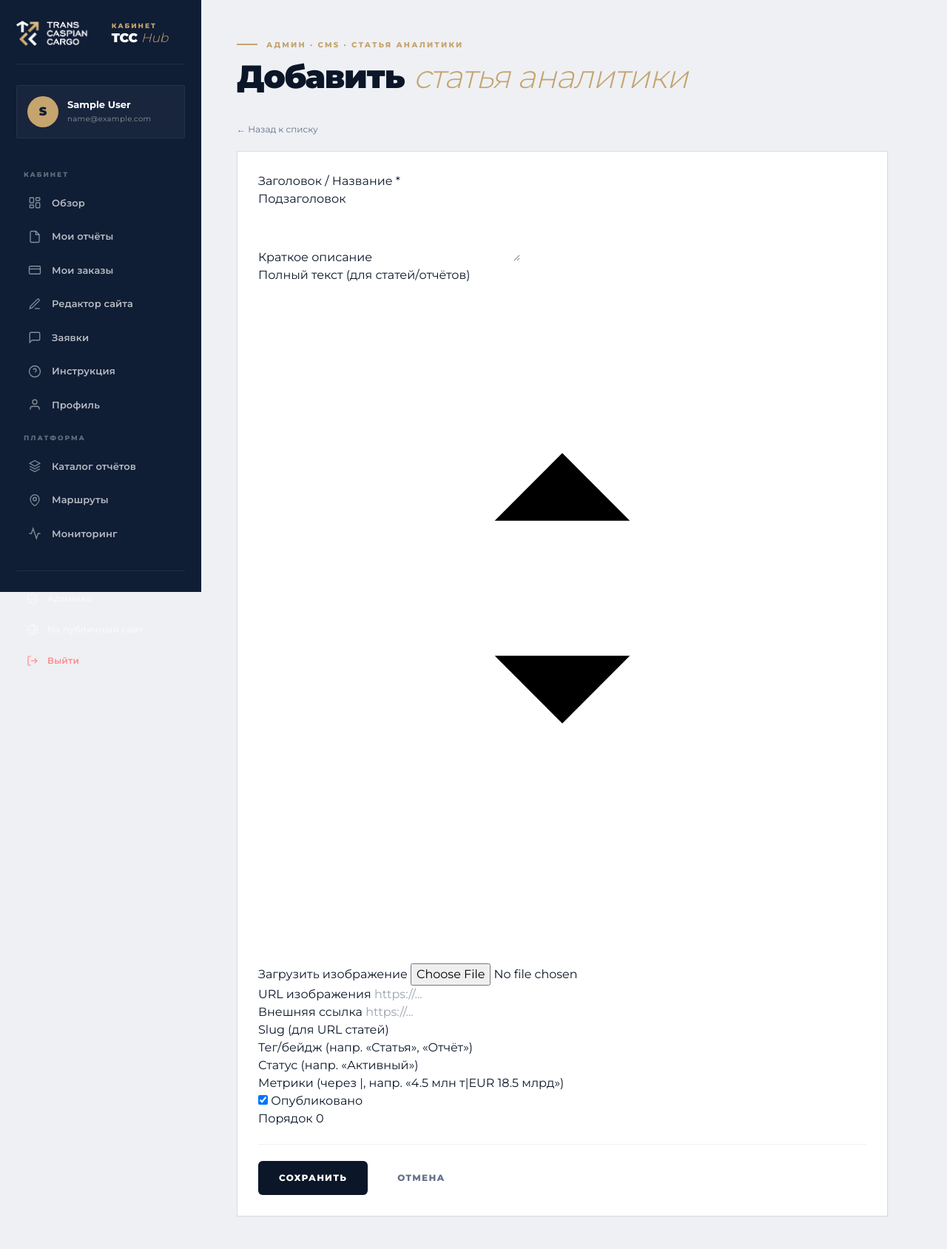
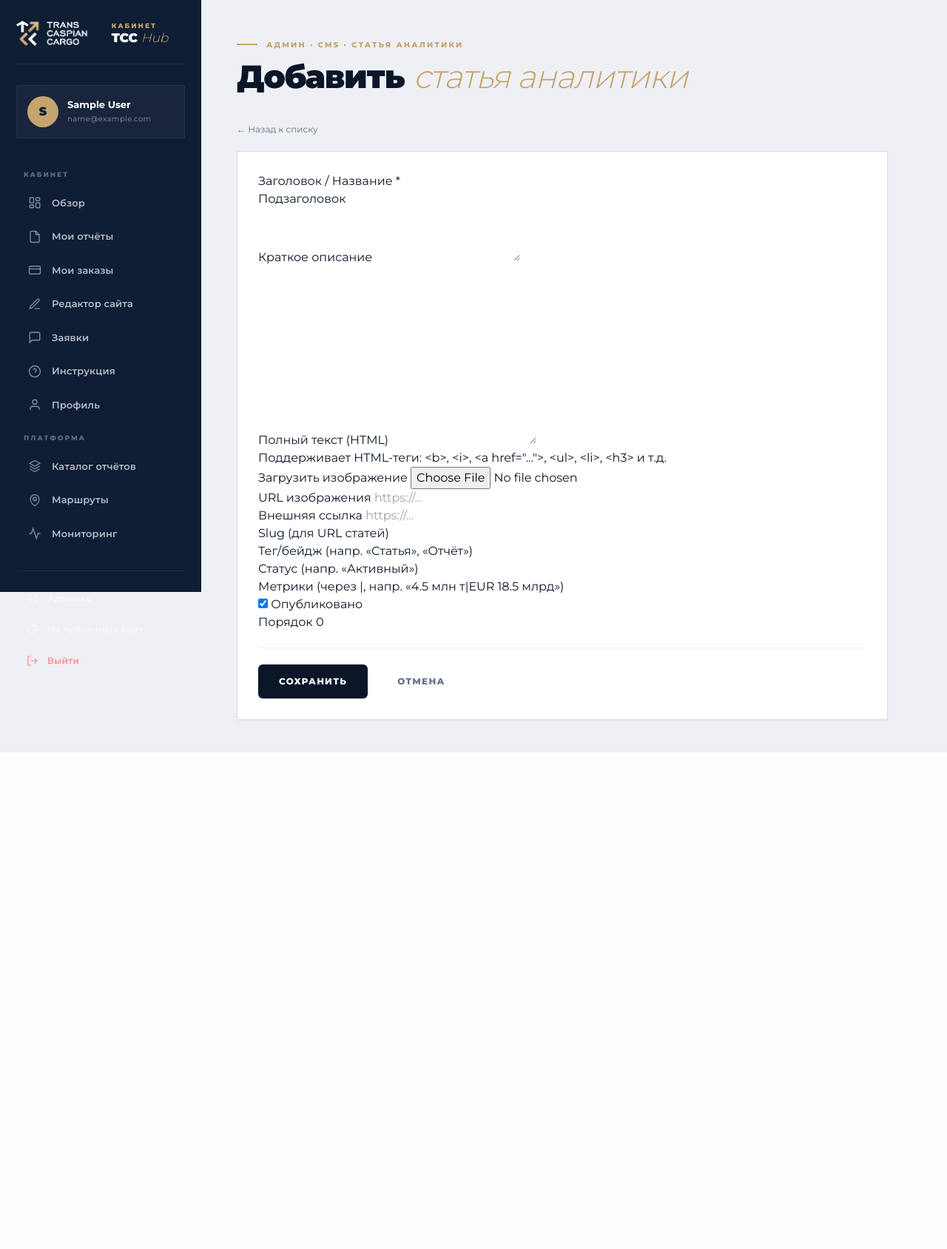
Before and after one commit to azamatkajyrov26-lab/tcchub, a Django app: page /dashboard/cms/items/article/new/ in a window 1280 px wide. Shown: the whole page at 74% size. After the commit the page ends 1017 px from the top, so only its background shows below. Run offline with Django 5.2, Linux system fonts and the light colour scheme; the visitor is signed in with stand-in values (Sample User, id 1); parts of the project's set-up code (start-up, migrations or seed data) failed here and were passed over; some libraries are stand-ins or nearby versions.

Commit message:
Replace Quill editor with plain textarea in CMS forms
Quill rendered broken images as black triangles and was visually
confusing. Replaced with clean textarea + HTML hint. Added live
image URL preview in both items and news editors.

Co-Authored-By: claude-flow <ruv@ruv.net>

```diff
--- a/backend/templates/dashboard/cms_items_edit.html
+++ b/backend/templates/dashboard/cms_items_edit.html
@@ -4,22 +4,18 @@
 {% block page_title %}{% if item %}Редактировать{% else %}Добавить{% endif %} <span class="ital">{{ category_label|lower }}</span>{% endblock %}
 
 {% block page_css %}
-<link href="https://cdn.jsdelivr.net/npm/quill@2.0.2/dist/quill.snow.css" rel="stylesheet">
 <style>
 .form-row{margin-bottom:18px}
 .form-row label{display:block;font-size:11px;font-weight:800;letter-spacing:.12em;text-transform:uppercase;color:#64728A;margin-bottom:6px}
-.form-row input[type="text"],.form-row input[type="url"],.form-row input[type="number"],.form-row select,.form-row textarea{width:100%;padding:11px 14px;border:1px solid #D9DCE4;border-radius:6px;font-size:14px;font-family:inherit;background:#fff}
-.form-row input:focus,.form-row select:focus,.form-row textarea:focus{outline:none;border-color:#C6A46D}
+.form-row input[type="text"],.form-row input[type="url"],.form-row input[type="number"],.form-row select,.form-row textarea{width:100%;padding:11px 14px;border:1px solid #D9DCE4;border-radius:6px;font-size:14px;font-family:inherit;background:#fff;color:#1B2A4A}
+.form-row input:focus,.form-row select:focus,.form-row textarea:focus{outline:none;border-color:#C6A46D;box-shadow:0 0 0 3px rgba(198,164,109,.1)}
 .form-row textarea{resize:vertical;min-height:80px}
 .form-grid-2{display:grid;grid-template-columns:1fr 1fr;gap:16px}
 .check-row{display:flex;align-items:center;gap:10px;padding:10px 14px;background:#f6f7f9;border-radius:6px;cursor:pointer}
 .check-row input{width:auto;margin:0}
-#editor{background:#fff;min-height:200px;border:1px solid #D9DCE4;border-radius:0 0 6px 6px}
-.ql-toolbar.ql-snow{border:1px solid #D9DCE4;border-radius:6px 6px 0 0;border-bottom:none}
-.ql-toolbar svg,.ql-toolbar.ql-snow svg{width:18px!important;height:18px!important;float:none}
-.ql-toolbar button{width:28px!important;height:24px!important;padding:2px!important}
-.ql-toolbar .ql-picker{font-size:13px}
-#editor .ql-editor{min-height:180px;font-size:14px}
+.body-textarea{min-height:220px;font-family:'Courier New',monospace;font-size:13px;line-height:1.6;white-space:pre-wrap}
+.img-preview{max-width:180px;border-radius:8px;border:1px solid #D9DCE4;margin-top:8px}
+.hint{font-size:11px;color:#94A3B8;margin-top:4px}
 @media(max-width:720px){.form-grid-2{grid-template-columns:1fr}}
 </style>
 {% endblock %}
@@ -66,21 +62,23 @@
   </div>
 
   <div class="form-row">
-    <label>Полный текст (для статей/отчётов)</label>
-    <div id="editor"></div>
-    <input type="hidden" name="body" id="body-input" value="{{ item.body|default:'' }}">
+    <label>Полный текст (HTML)</label>
+    <textarea name="body" rows="10" class="body-textarea">{{ item.body|default:'' }}</textarea>
+    <div class="hint">Поддерживает HTML-теги: &lt;b&gt;, &lt;i&gt;, &lt;a href="..."&gt;, &lt;ul&gt;, &lt;li&gt;, &lt;h3&gt; и т.д.</div>
   </div>
 
   <div class="form-grid-2">
     <div class="form-row">
       <label>Загрузить изображение</label>
       <input type="file" name="image" accept="image/*">
-      {% if item and item.image %}<div style="margin-top:8px"><img src="{{ item.image.url }}" style="max-width:160px;border-radius:6px;border:1px solid #D9DCE4"></div>{% endif %}
+      {% if item and item.image %}<div style="margin-top:8px"><img src="{{ item.image.url }}" class="img-preview"></div>{% endif %}
     </div>
     <div class="form-row">
       <label>URL изображения</label>
-      <input type="url" name="image_url" maxlength="1000" value="{{ item.image_url|default:'' }}" placeholder="https://..." oninput="var p=this.parentElement.querySelector('.url-preview');if(this.value){p.src=this.value;p.style.display='block'}else{p.style.display='none'}">
-      {% if item and item.image_url %}<img class="url-preview" src="{{ item.image_url }}" style="max-width:160px;border-radius:6px;border:1px solid #D9DCE4;margin-top:8px;display:block" onerror="this.style.display='none'">{% else %}<img class="url-preview" style="display:none;max-width:160px;border-radius:6px;border:1px solid #D9DCE4;margin-top:8px" onerror="this.style.display='none'">{% endif %}
+      <input type="url" name="image_url" maxlength="1000" value="{{ item.image_url|default:'' }}" placeholder="https://..." id="imgUrlInput">
+      <div id="imgUrlPreview">
+        {% if item and item.image_url %}<img src="{{ item.image_url }}" class="img-preview" onerror="this.style.display='none'">{% endif %}
+      </div>
     </div>
   </div>
 
@@ -128,28 +126,15 @@
   </div>
 </form>
 
-<script src="https://cdn.jsdelivr.net/npm/quill@2.0.2/dist/quill.js"></script>
 <script>
-const quill = new Quill('#editor', {
-  theme: 'snow',
-  modules: {
-    toolbar: [
-      [{header: [2, 3, false]}],
-      ['bold','italic','underline','link'],
-      [{list:'ordered'},{list:'bullet'}],
-      ['blockquote'],
-      ['clean']
-    ]
+// Live preview for image URL
+document.getElementById('imgUrlInput').addEventListener('input', function(){
+  const box = document.getElementById('imgUrlPreview');
+  if (this.value) {
+    box.innerHTML = '<img src="' + this.value + '" class="img-preview" onerror="this.style.display=\'none\'">';
+  } else {
+    box.innerHTML = '';
   }
-});
-// Load existing body content safely (strip broken images/SVG)
-const savedBody = document.getElementById('body-input').value;
-if (savedBody && savedBody.trim()) {
-  const clean = savedBody.replace(/<img[^>]*>/gi, '').replace(/<svg[\s\S]*?<\/svg>/gi, '');
-  quill.root.innerHTML = clean;
-}
-document.querySelector('form').addEventListener('submit', function(){
-  document.getElementById('body-input').value = quill.root.innerHTML;
 });
 </script>
 {% endblock %}
```
Also changed, not shown: backend/templates/dashboard/cms_news_edit.html (+20 -29 lines).
